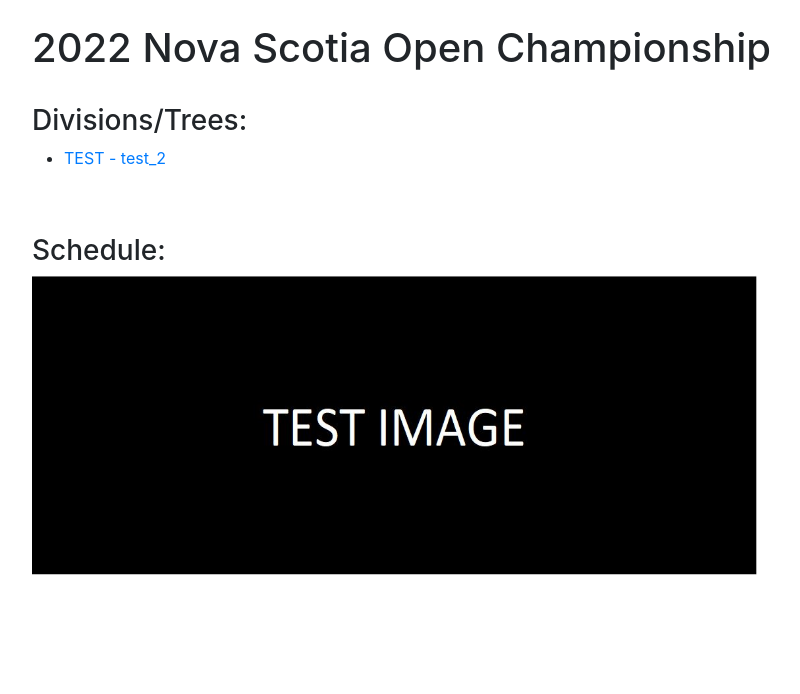
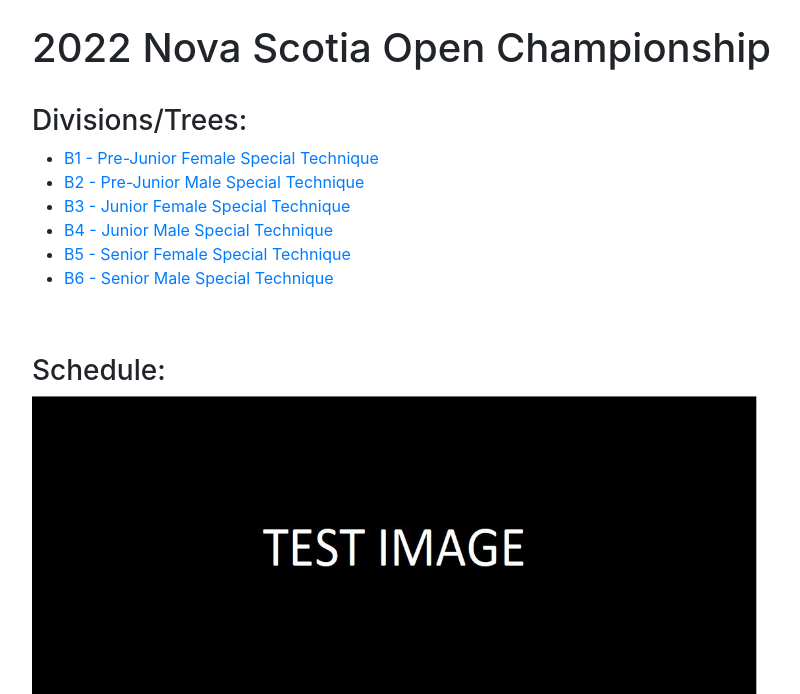
Before and after one commit to saoneil/ptkd_flask_website, a Flask app: page /nsopen in a window 1280 px wide. Shown: the part 80-774 px from the top of the page, without its empty margins (53-853 px from the left). Run offline with Flask 2, Linux system fonts and the light colour scheme; some libraries are stand-ins or nearby versions.

Commit message:
spec tech trees

```diff
--- a/templates/nsopen.html
+++ b/templates/nsopen.html
@@ -17,8 +17,14 @@
         	<h3>Divisions/Trees:</h3>
 
           <ul>
-          <li><a href="https://drive.google.com/file/d/1UUEw34OIHSNcpFot6G5AKlceskUHtmKL/view?usp=sharing">TEST - test_2</a></li>
+          <li><a href="https://drive.google.com/file/d/1C8F5SW-G96PQwP8Ytp-_SO5PlTuEyXTY/view?usp=sharing">B1 - Pre-Junior Female Special Technique</a></li>
+          <li><a href="https://drive.google.com/file/d/1HqgJq-rhkqea1l7RTXZgO0mdLZGdbfXh/view?usp=sharing">B2 - Pre-Junior Male Special Technique</a></li>
+          <li><a href="https://drive.google.com/file/d/1sxJ2ozl5w3vHse1lQP_aZKv20myq19iZ/view?usp=sharing">B3 - Junior Female Special Technique</a></li>
+          <li><a href="https://drive.google.com/file/d/1l1JCjDKYz-I_G8rIL-qtHEjwOmgSUUyN/view?usp=sharing">B4 - Junior Male Special Technique</a></li>
+          <li><a href="https://drive.google.com/file/d/101OsVcUdDAT_Y_JxLsmRS-1g4CW3jjzL/view?usp=sharing">B5 - Senior Female Special Technique</a></li>
+          <li><a href="https://drive.google.com/file/d/15Ev22mjWIIeoJ_P2JoqM5KU4q558kPlI/view?usp=sharing">B6 - Senior Male Special Technique</a></li>
           </ul>
+
 
           <br><br>
           <h3>Schedule:</h3>
```
